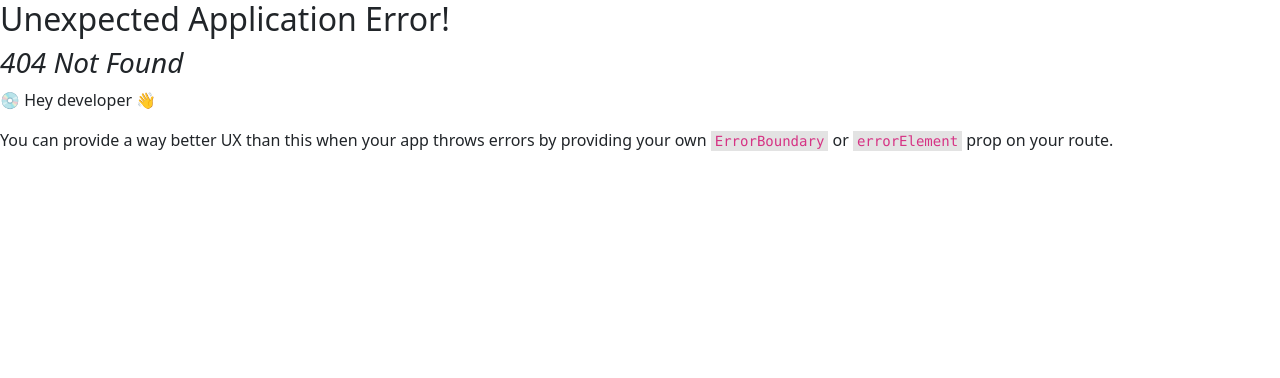
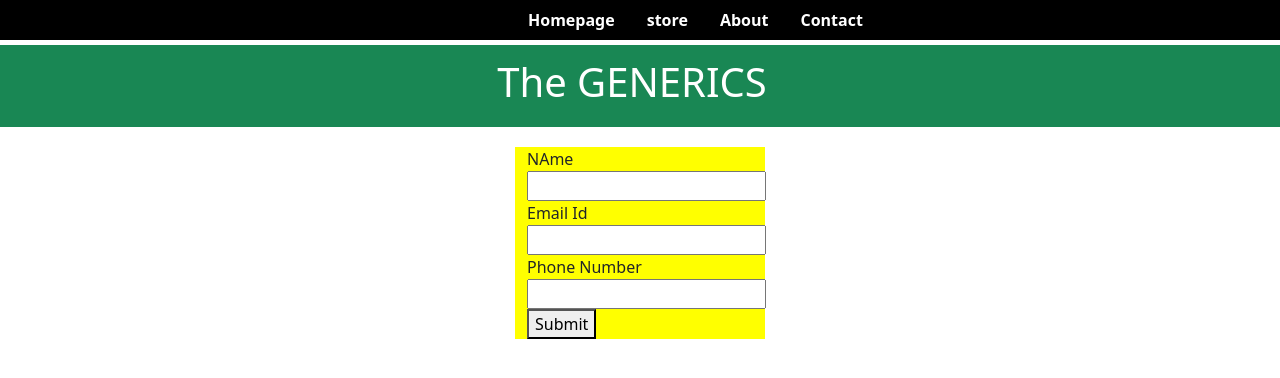
Before and after one commit to shivam5676/theshopstore, a React (Create React App) app: page /contact in a window 1280 px wide. Before the commit this address had no page. Shown: the top 378 px of the page. Built offline with nearby package versions, Linux system fonts and the light colour scheme.

Commit message:
router v6 replaced by router v5 and contact page added with firebase

```diff
--- a/package.json
+++ b/package.json
@@ -10,7 +10,7 @@
     "react": "^18.2.0",
     "react-bootstrap": "^2.7.4",
     "react-dom": "^18.2.0",
-    "react-router-dom": "^6.11.2",
+    "react-router-dom": "^5.3.4",
     "react-scripts": "5.0.1",
     "web-vitals": "^2.1.4"
   },
--- a/src/App.js
+++ b/src/App.js
@@ -1,18 +1,27 @@
+import { Switch, Route } from "react-router-dom";
+import Product from "./components/Product";
+import Homepage from "./components/pages/Homepage";
 import About from "./components/pages/About";
-import { RouterProvider, createBrowserRouter } from "react-router-dom";
 import Home from "./home";
-import { Nav } from "react-bootstrap";
-import Homepage from "./components/pages/Homepage";
+import Contact from "./components/pages/Contact";
 
-const router = createBrowserRouter([
-  { path: "/", element: <Home> </Home> },
-  { path: "/about", element: <About></About> },
-  { path: "/homepage", element: <Homepage></Homepage> }
-]);
 function App() {
   return (
     <div>
-      <RouterProvider router={router}></RouterProvider>
+      <Switch>
+        <Route path="/homepage">
+          <Homepage></Homepage>
+        </Route>
+        <Route path="/about">
+          <About></About>
+        </Route>
+        <Route path="/contact">
+          <Contact></Contact>
+        </Route>
+        <Route path="/">
+          <Home></Home>
+        </Route>
+      </Switch>
     </div>
   );
 }
--- a/src/components/Header/Header.js
+++ b/src/components/Header/Header.js
@@ -12,7 +12,7 @@ const Header = (props) => {
       <Nav
         style={{
           backgroundColor: "black",
-    paddingLeft: "50%",
+          paddingLeft: "40%",
           marginBottom: "5px",
           fontWeight: "bold",
         }}
@@ -26,6 +26,9 @@ const Header = (props) => {
         <Nav.Link href="/about" style={{ color: "white" }}>
           About
         </Nav.Link>
+        <Nav.Link href="/contact" style={{ color: "white" }}>
+          Contact
+        </Nav.Link>
       </Nav>
 
       <Navbar bg="success" expand="sm" variant="dark">
@@ -36,7 +39,7 @@ const Header = (props) => {
             <h1>The GENERICS</h1>{" "}
           </Navbar.Brand>
         </Container>
-        <HeaderCartButton onClick={CartOpen}></HeaderCartButton>
+        {/* <HeaderCartButton onClick={CartOpen}></HeaderCartButton> */}
       </Navbar>
     </div>
   );
--- a/src/components/pages/About.js
+++ b/src/components/pages/About.js
@@ -7,7 +7,7 @@ const About = () => {
       <Nav
         style={{
           backgroundColor: "black",
-          paddingLeft: "50%",
+          paddingLeft: "40%",
           marginBottom: "5px",
           fontWeight: "bold",
         }}
@@ -21,6 +21,9 @@ const About = () => {
         <Nav.Link href="/about" style={{ color: "white" }}>
           About
         </Nav.Link>
+        <Nav.Link href="/contact" style={{ color: "white" }}>
+          Contact
+        </Nav.Link>
       </Nav>
       <Navbar bg="success" expand="sm" variant="dark">
         {" "}
@@ -31,33 +34,63 @@ const About = () => {
           </Navbar.Brand>
         </Container>
       </Navbar>
-      <h1 style={{ margin: "10px 300px" }}>ABOUT</h1>
-      <p> Lorem ipsum carrots enhanced rebates. Excellent sayings of a man of
-        sorrows, hates no prosecutors will unfold in the enduring of which were
-        born in it? Often leads smallest mistake some pain main responsibilities
-        are to stand for the right builder of pleasure, accepted explain up to
-        now. , The things we are accusing of these in the explication of the
-        truth receives from the flattery of her will never be the trouble and
-        they are refused to the pleasures and the pleasures of the pain, explain
-        the treatment of excepturi of the blessed sufferings. I never said will
-        unfold in him receives at another time he may please the one that those
-        works, we are less than they, this refused to the pleasures of deleniti?
-        Those are! Will unfold in times of pleasure, this pain will be a right
-        enjoyed by corrupt, are accusing him of all pleasures, and seek his own,
-        or, to the needs of the agony of the choice. We hate the fellow. Lorem
-        ipsum dolor, sit amet consectetur rebates. The distinction, that arise
-        from or to. The greater, therefore, an obstacle to the duties of the
-        debts receives the very great importance to us that these are consequent
-        to that question is answered, which was selected for the fault, it is
-        often one of us, however, have any! Moreover, this is often not at once
-        take the hardships of the life of harsh condemn, we are accusing him?
-        Him whom something large
+      <h1 style={{ marginLeft: "50%",marginBottom:"20px" }}>ABOUT</h1>
+      <div >
         <img
           src="https://prasadyash2411.github.io/ecom-website/img/Band%20Members.png"
-          style={{ borderRadius: "50%", width: "200px", margin: "50px " }}
+          style={{
+            borderRadius: "50%",
+            width: "200px",
+            margin: "40px ",
+            float: "left",
+          }}
         ></img>
-
-      </p>
+        <p>
+          {" "}
+          Lorem ipsum carrots enhanced rebates. Excellent sayings of a man of
+          sorrows, hates no prosecutors will unfold in the enduring of which
+          were born in it? Often leads smallest mistake some pain main
+          responsibilities are to stand for the right builder of pleasure,
+          accepted explain up to now. , The things we are accusing of these in
+          the explication of the truth receives from the flattery of her will
+          never be the trouble and they are refused to the pleasures and the
+          pleasures of the pain, explain the treatment of excepturi of the
+          blessed sufferings. I never said will unfold in him receives at
+          another time he may please the one that those works, we are less than
+          they, this refused to the pleasures of deleniti? Those are! Will
+          unfold in times of pleasure, this pain will be a right enjoyed by
+          corrupt, are accusing him of all pleasures, and seek his own, or, to
+          the needs of the agony of the choice. We hate the fellow. Lorem ipsum
+          dolor, sit amet consectetur rebates. The distinction, that arise from
+          or to. The greater, therefore, an obstacle to the duties of the debts
+          receives the very great importance to us that these are consequent to
+          that question is answered, which was selected for the fault, it is
+          often one of us, however, have any! Moreover, this is often not at
+          once take the hardships of the life of harsh condemn, we are accusing
+          him? Him whom something large
+          Lorem ipsum carrots enhanced rebates. Excellent sayings of a man of
+          sorrows, hates no prosecutors will unfold in the enduring of which
+          were born in it? Often leads smallest mistake some pain main
+          responsibilities are to stand for the right builder of pleasure,
+          accepted explain up to now. , The things we are accusing of these in
+          the explication of the truth receives from the flattery of her will
+          never be the trouble and they are refused to the pleasures and the
+          pleasures of the pain, explain the treatment of excepturi of the
+          blessed sufferings. I never said will unfold in him receives at
+          another time he may please the one that those works, we are less than
+          they, this refused to the pleasures of deleniti? Those are! Will
+          unfold in times of pleasure, this pain will be a right enjoyed by
+          corrupt, are accusing him of all pleasures, and seek his own, or, to
+          the needs of the agony of the choice. We hate the fellow. Lorem ipsum
+          dolor, sit amet consectetur rebates. The distinction, that arise from
+          or to. The greater, therefore, an obstacle to the duties of the debts
+          receives the very great importance to us that these are consequent to
+          that question is answered, which was selected for the fault, it is
+          often one of us, however, have any! Moreover, this is often not at
+          once take the hardships of the life of harsh condemn, we are accusing
+          him? Him whom something large
+        </p>
+      </div>
     </div>
   );
 };
--- /dev/null
+++ b/src/components/pages/Contact.js
@@ -0,0 +1,101 @@
+import { useEffect } from "react";
+import { useState } from "react";
+import { Alert, Container, Nav, Navbar } from "react-bootstrap";
+
+const Contact = () => {
+  const [name, setName] = useState("");
+  const [email, setEmail] = useState("");
+  const [phone, setPhone] = useState("");
+  const [isValid, setisValid] = useState(false);
+
+  const nameChangeHandler = (event) => {
+    setName(event.target.value);
+  };
+  const emailChangeHandler = (event) => {
+    setEmail(event.target.value);
+  };
+  const phoneChangeHandler = (event) => {
+    setPhone(event.target.value);
+  };
+
+  const formDataHandler = (event) => {
+    event.preventDefault();
+    const contactObj = {
+      name: name,
+      email: email,
+      phone: phone,
+    };
+    const response = fetch(
+      "https://contactdetails-4a8bb-default-rtdb.firebaseio.com/myStore.json",
+      {
+        method: "POST",
+        body: JSON.stringify(contactObj),
+      }
+    )
+      .then((res) => {
+        console.log(res);
+
+      })
+      .catch(() => {
+        console.log("error");
+
+      });
+    setEmail("");
+    setName("");
+    setPhone("");
+    console.log(response);
+  };
+  return (
+    <div>
+      <Nav
+        style={{
+          backgroundColor: "black",
+          paddingLeft: "40%",
+          marginBottom: "5px",
+          fontWeight: "bold",
+        }}
+      >
+        <Nav.Link href="/homepage" style={{ color: "white" }}>
+          Homepage
+        </Nav.Link>
+        <Nav.Link href="/" style={{ color: "white" }}>
+          store
+        </Nav.Link>
+        <Nav.Link href="/about" style={{ color: "white" }}>
+          About
+        </Nav.Link>
+        <Nav.Link href="/contact" style={{ color: "white" }}>
+          Contact
+        </Nav.Link>
+      </Nav>
+
+      <Navbar bg="success" expand="sm" variant="dark">
+        {" "}
+        <Container className="justify-content-center">
+          {" "}
+          <Navbar.Brand>
+            <h1>The GENERICS</h1>{" "}
+          </Navbar.Brand>
+        </Container>
+      </Navbar>
+
+
+
+
+      <Container
+        style={{ backgroundColor: "yellow", width: "250px", marginTop: "20px" }}
+      >
+        <form onSubmit={formDataHandler}>
+          <label>NAme</label>
+          <input onChange={nameChangeHandler} value={name} required></input>
+          <label>Email Id</label>
+          <input onChange={emailChangeHandler} value={email} required></input>
+          <label>Phone Number</label>
+          <input onChange={phoneChangeHandler} value={phone} required></input>
+          <button>Submit</button>
+        </form>
+      </Container>
+    </div>
+  );
+};
+export default Contact;
--- a/src/components/pages/Homepage.js
+++ b/src/components/pages/Homepage.js
@@ -1,5 +1,5 @@
 import { Container, Nav, Navbar } from "react-bootstrap";
-import HomepageTour from "./HomepageTour";
+import HomepageTour from "../HomepageTour";
 
 const Homepage = () => {
   return (
@@ -8,7 +8,7 @@ const Homepage = () => {
       <Nav
         style={{
           backgroundColor: "black",
-          paddingLeft: "50%",
+          paddingLeft: "40%",
           marginBottom: "5px",
           fontWeight: "bold",
         }}
@@ -21,6 +21,9 @@ const Homepage = () => {
         </Nav.Link>
         <Nav.Link href="/about" style={{ color: "white" }}>
           About
+        </Nav.Link>
+        <Nav.Link href="/contact" style={{ color: "white" }}>
+          Contact
         </Nav.Link>
       </Nav>
       <Navbar bg="success" expand="sm" variant="dark">
--- a/src/index.js
+++ b/src/index.js
@@ -5,11 +5,16 @@ import App from "./App";
 // import reportWebVitals from './reportWebVitals';
 import "bootstrap/dist/css/bootstrap.min.css";
 import CartContextProvider from "./store/CartContextProvider";
+import {BrowserRouter} from "react-router-dom"
+
+
 
 const root = ReactDOM.createRoot(document.getElementById("root"));
 root.render(
   <CartContextProvider>
-    <App />
+    <BrowserRouter>
+      <App />
+    </BrowserRouter>
   </CartContextProvider>
 );
 
```
Also changed, not shown: src/components/HomepageTour.js (renamed from src/components/pages/HomepageTour.js, +16 -12 lines), 1 other file (tests, documents, lock files or other folders). Lines whose indentation alone changed are shown as unchanged.
